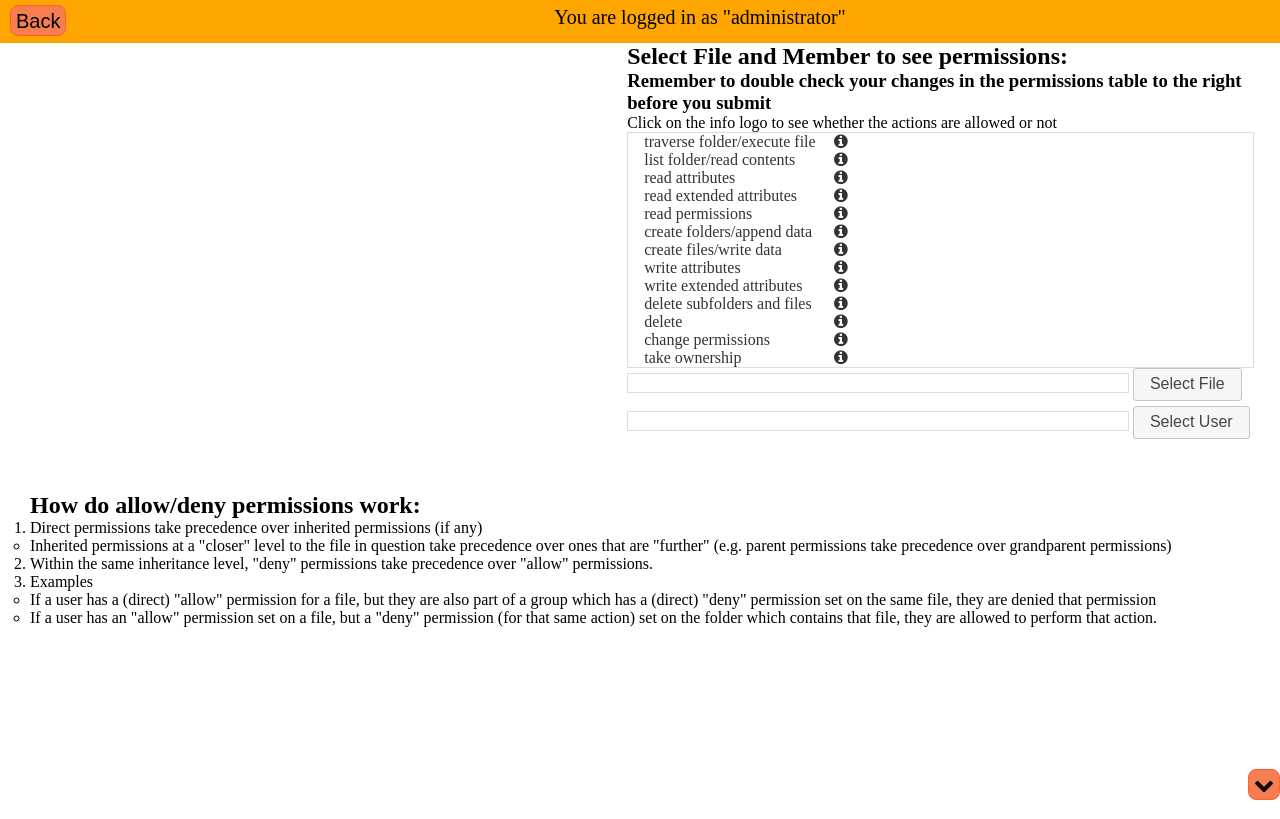
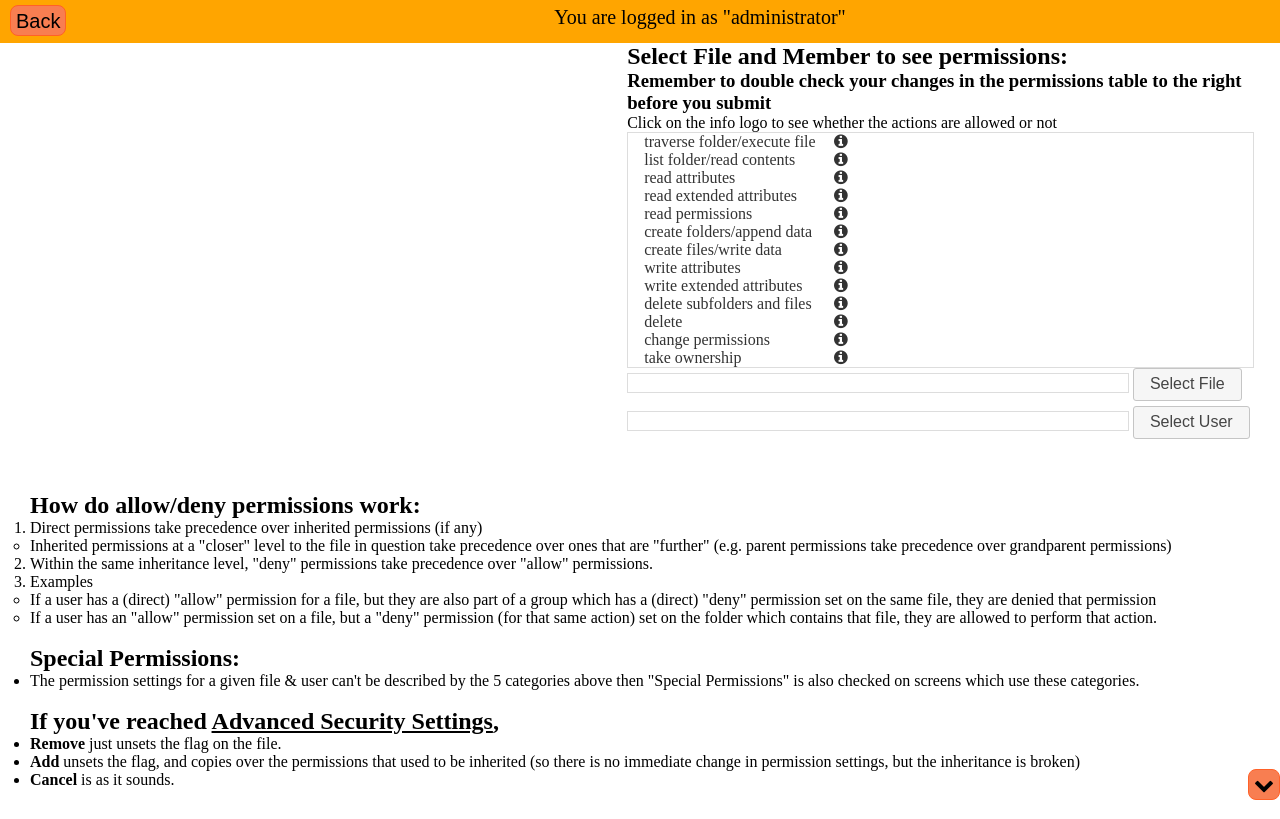
Before and after one commit to cse-256-f23/problem-solving-project-michelle-sonia-teni-natalie, a website: page index.html in a window 1280 px wide. Drawn offline with nearby package versions, Linux system fonts and the light colour scheme; no server answers; a script that the page names is missing; a web font is replaced by a local one.

Commit message:
edits to front page

```diff
--- a/index.html
+++ b/index.html
@@ -214,7 +214,7 @@
                 </div>
 
                 <br>
-                <div class="column2" id="column" style="padding:30px">
+                <div class="column2" id="column2" style="padding:30px">
                     <h2>How do allow/deny permissions work:</h2>
                     <ol>
                         <li>Direct permissions take precedence over inherited permissions (if any)
@@ -230,6 +230,30 @@
                             </ul>
                         </li>
                     </ol>
+
+                    <br>
+
+                    <h2>Special Permissions:</h2>
+                    <ul>
+                        <li>
+                            The permission settings for a given file & user can't be described by the 5 categories above then "Special Permissions" is also checked on screens which use these categories.
+                        </li>
+                    </ul>
+
+                    <br>
+
+                    <h2>If you've reached <u>Advanced Security Settings</u>,</h2>
+                    <ul>
+                        <li>
+                            <strong>Remove</strong> just unsets the flag on the file.
+                        </li>
+                        <li>
+                            <strong>Add</strong> unsets the flag, and copies over the permissions that used to be inherited (so there is no immediate change in permission settings, but the inheritance is broken)
+                        </li>
+                        <li>
+                            <strong>Cancel</strong> is as it sounds.
+                        </li>
+                    </ul>
                 </div>
                 </div>
             </div>
```
